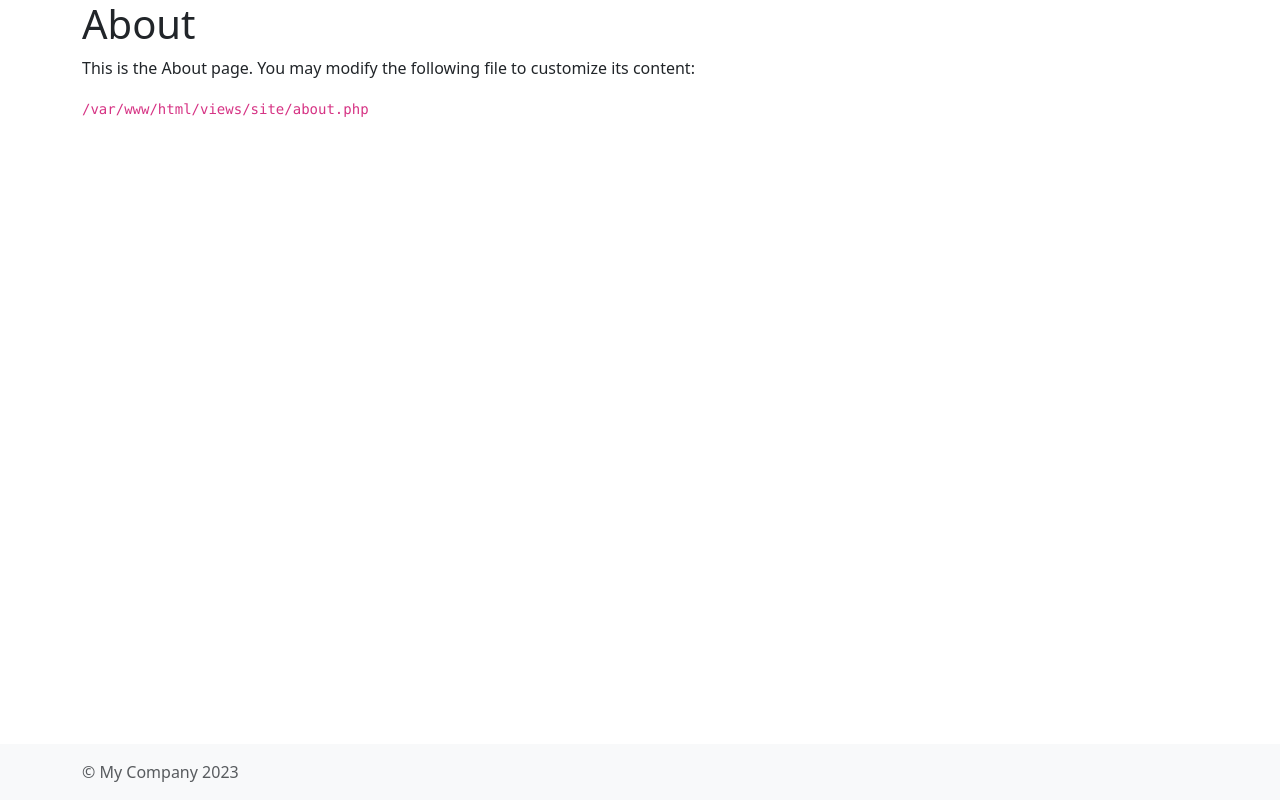
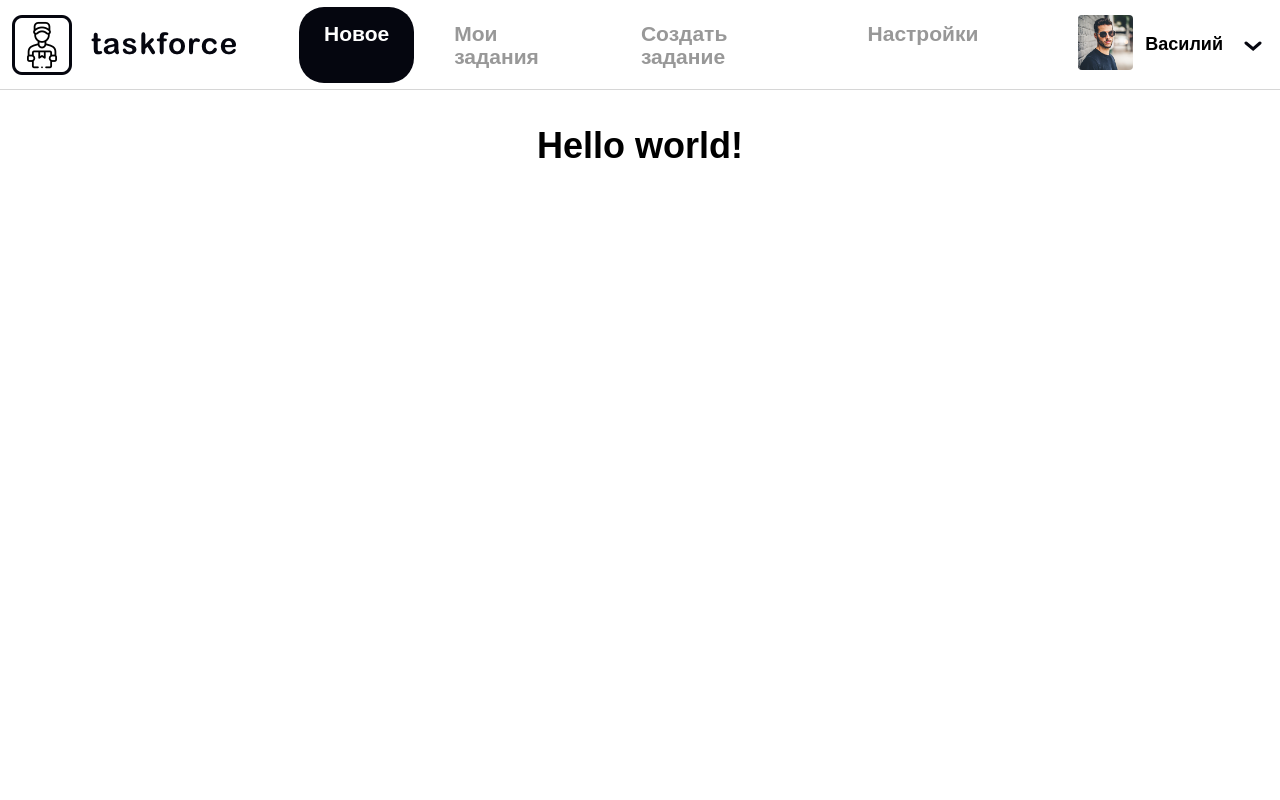
Before and after one commit to racoon-typing/php-2, a Yii app: template taskforce/views/site/about.php in a window 1280 px wide. Run offline with PHP 8.4 and a stand-in for Yii, Linux system fonts and the light colour scheme; the template is opened without the code that fills it, so the values that code supplies are empty; some libraries are stand-ins or nearby versions; some web fonts are replaced.

Commit message:
задание 4.7 готово

```diff
--- a/taskforce/views/layouts/main.php
+++ b/taskforce/views/layouts/main.php
@@ -4,11 +4,6 @@
 /** @var string $content */
 
 use app\assets\AppAsset;
-use app\widgets\Alert;
-use yii\bootstrap5\Breadcrumbs;
-use yii\bootstrap5\Html;
-use yii\bootstrap5\Nav;
-use yii\bootstrap5\NavBar;
 
 AppAsset::register($this);
 
@@ -19,65 +14,74 @@ $this->registerMetaTag(['name' => 'description', 'content' => $this->params['met
 $this->registerMetaTag(['name' => 'keywords', 'content' => $this->params['meta_keywords'] ?? '']);
 $this->registerLinkTag(['rel' => 'icon', 'type' => 'image/x-icon', 'href' => Yii::getAlias('@web/favicon.ico')]);
 ?>
+
 <?php $this->beginPage() ?>
+
 <!DOCTYPE html>
-<html lang="<?= Yii::$app->language ?>" class="h-100">
+<html lang="ru">
+
 <head>
-    <title><?= Html::encode($this->title) ?></title>
-    <?php $this->head() ?>
+    <meta charset="utf-8">
+    <meta name="viewport" content="width=device-width,initial-scale=1">
+    <title>Taskforce</title>
+    <link rel="stylesheet" href="css/style.css">
 </head>
-<body class="d-flex flex-column h-100">
-<?php $this->beginBody() ?>
 
-<header id="header">
-    <?php
-    NavBar::begin([
-        'brandLabel' => Yii::$app->name,
-        'brandUrl' => Yii::$app->homeUrl,
-        'options' => ['class' => 'navbar-expand-md navbar-dark bg-dark fixed-top']
-    ]);
-    echo Nav::widget([
-        'options' => ['class' => 'navbar-nav'],
-        'items' => [
-            ['label' => 'Home', 'url' => ['/site/index']],
-            ['label' => 'About', 'url' => ['/site/about']],
-            ['label' => 'Contact', 'url' => ['/site/contact']],
-            Yii::$app->user->isGuest
-                ? ['label' => 'Login', 'url' => ['/site/login']]
-                : '<li class="nav-item">'
-                    . Html::beginForm(['/site/logout'])
-                    . Html::submitButton(
-                        'Logout (' . Yii::$app->user->identity->username . ')',
-                        ['class' => 'nav-link btn btn-link logout']
-                    )
-                    . Html::endForm()
-                    . '</li>'
-        ]
-    ]);
-    NavBar::end();
-    ?>
-</header>
+<body>
+    <?php $this->beginBody() ?>
 
-<main id="main" class="flex-shrink-0" role="main">
-    <div class="container">
-        <?php if (!empty($this->params['breadcrumbs'])): ?>
-            <?= Breadcrumbs::widget(['links' => $this->params['breadcrumbs']]) ?>
-        <?php endif ?>
-        <?= Alert::widget() ?>
-        <?= $content ?>
-    </div>
-</main>
+    <header class="page-header">
+        <nav class="main-nav">
+            <a href='#' class="header-logo">
+                <img class="logo-image" src="img/logotype.png" width=227 height=60 alt="taskforce">
+            </a>
+            <div class="nav-wrapper">
+                <ul class="nav-list">
+                    <li class="list-item list-item--active">
+                        <a class="link link--nav">Новое</a>
+                    </li>
+                    <li class="list-item">
+                        <a href="#" class="link link--nav">Мои задания</a>
+                    </li>
+                    <li class="list-item">
+                        <a href="#" class="link link--nav">Создать задание</a>
+                    </li>
+                    <li class="list-item">
+                        <a href="#" class="link link--nav">Настройки</a>
+                    </li>
+                </ul>
+            </div>
+        </nav>
+        <div class="user-block">
+            <a href="#">
+                <img class="user-photo" src="img/man-glasses.png" width="55" height="55" alt="Аватар">
+            </a>
+            <div class="user-menu">
+                <p class="user-name">Василий</p>
+                <div class="popup-head">
+                    <ul class="popup-menu">
+                        <li class="menu-item">
+                            <a href="#" class="link">Настройки</a>
+                        </li>
+                        <li class="menu-item">
+                            <a href="#" class="link">Связаться с нами</a>
+                        </li>
+                        <li class="menu-item">
+                            <a href="#" class="link">Выход из системы</a>
+                        </li>
+                    </ul>
+                </div>
+            </div>
+        </div>
+    </header>
 
-<footer id="footer" class="mt-auto py-3 bg-light">
-    <div class="container">
-        <div class="row text-muted">
-            <div class="col-md-6 text-center text-md-start">&copy; My Company <?= date('Y') ?></div>
-            <div class="col-md-6 text-center text-md-end"><?= Yii::powered() ?></div>
-        </div>
-    </div>
-</footer>
+    <main class="main-content main-content--center container">
+        <!-- $content -->
+        <h1>Hello world!</h1>
+    </main>
 
-<?php $this->endBody() ?>
+    <?php $this->endBody() ?>
 </body>
+
 </html>
 <?php $this->endPage() ?>
```
Also changed, not shown: taskforce/index.php (+0 -20 lines).
